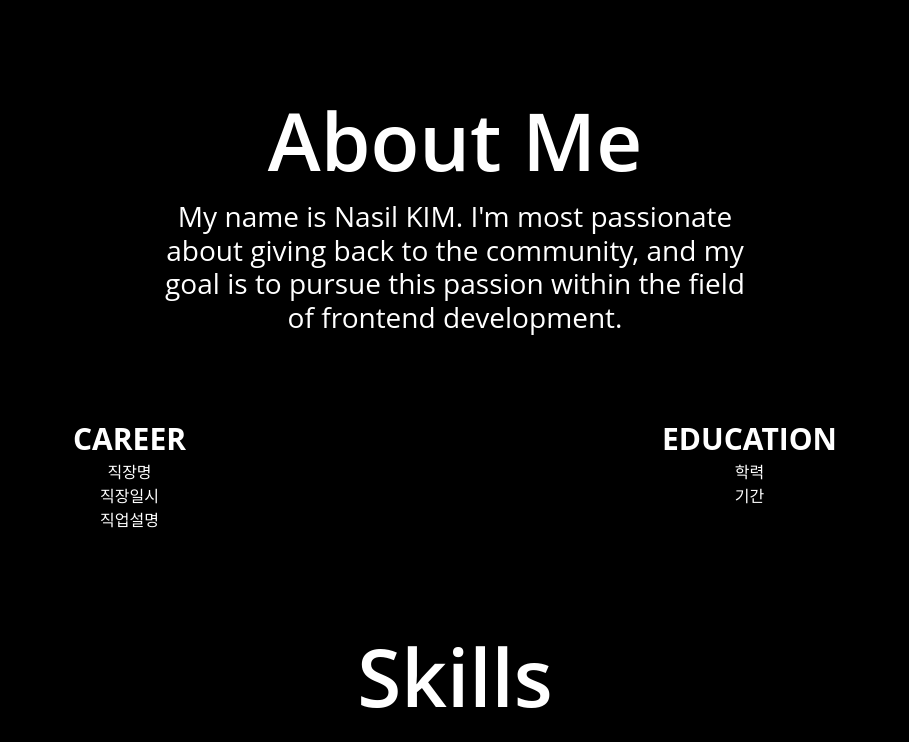
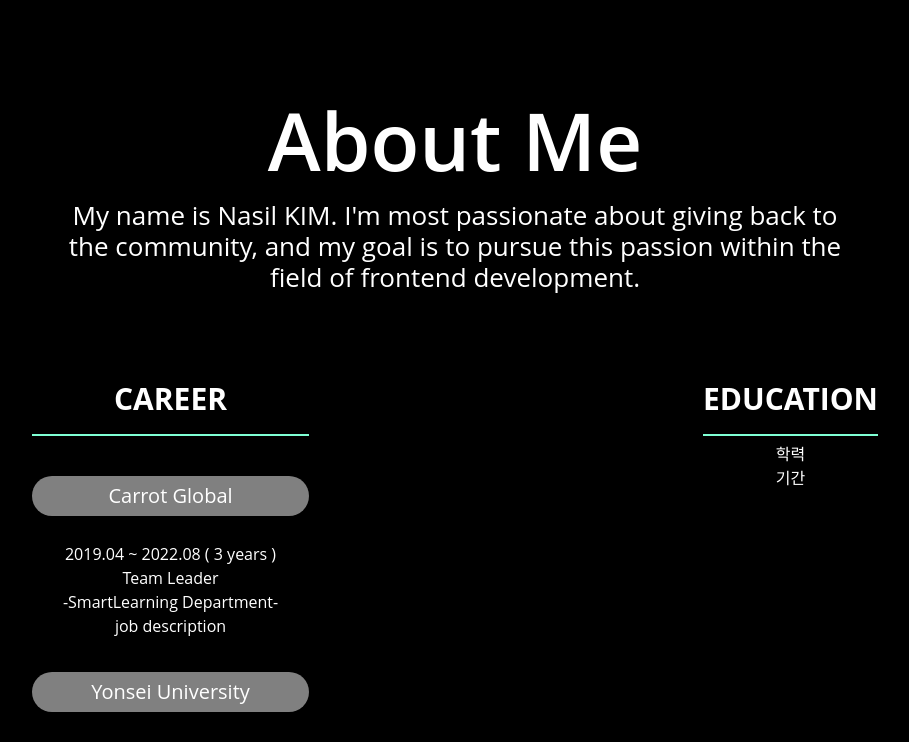
Before and after one commit to nasilKiM/Portfolio, a React (Create React App) app: page /about in a window 1280 px wide. Shown: the top 742 px of the page, without its empty margins (185-1094 px from the left). Built offline with nearby package versions, Linux system fonts and the light colour scheme.

Commit message:
:art : Edit : About 페이지 수정

```diff
--- a/src/Pages/About/index.js
+++ b/src/Pages/About/index.js
@@ -19,9 +19,18 @@ const About = () => {
 					<Section2>
 						<SectionTitle>CAREER</SectionTitle>
 						<SectionContent>
-							<ContentItem>직장명</ContentItem>
-							<ContentItem>직장일시</ContentItem>
-							<ContentItem>직업설명</ContentItem>
+							<ContentTitle>Carrot Global</ContentTitle>
+							<ContentItem>2019.04 ~ 2022.08 ( 3 years )</ContentItem>
+							<ContentItem>Team Leader</ContentItem>
+							<ContentItem>-SmartLearning Department-</ContentItem>
+							<ContentItem>job description</ContentItem>
+						</SectionContent>
+						<SectionContent>
+							<ContentTitle>Yonsei University</ContentTitle>
+							<ContentItem>2016.09 ~ 2018.09 ( 2 years )</ContentItem>
+							<ContentItem>Administrative Staff</ContentItem>
+							<ContentItem>Language Research Education Center</ContentItem>
+							<ContentItem>job description</ContentItem>
 						</SectionContent>
 					</Section2>
 					<Section2>
@@ -73,8 +82,8 @@ const Section = styled.div`
 	}
 	span {
 		min-width: 300px;
-		max-width: 600px;
-		font-size: 28px;
+		max-width: 800px;
+		font-size: 26px;
 		line-height: 1.2;
 	}
 `;
@@ -87,6 +96,16 @@ const SectionTitle = styled.h2`
 	font-size: 30px;
 	font-weight: bold;
 	margin-bottom: 10px;
+	padding-bottom: 20px;
+	border-bottom: 2px solid aquamarine;
+`;
+
+const ContentTitle = styled.div`
+	font-size: 20px;
+	margin: 30px 0;
+	background-color: gray;
+	padding: 10px 20px;
+	border-radius: 30px;
 `;
 
 const SectionContent = styled.div`
```
